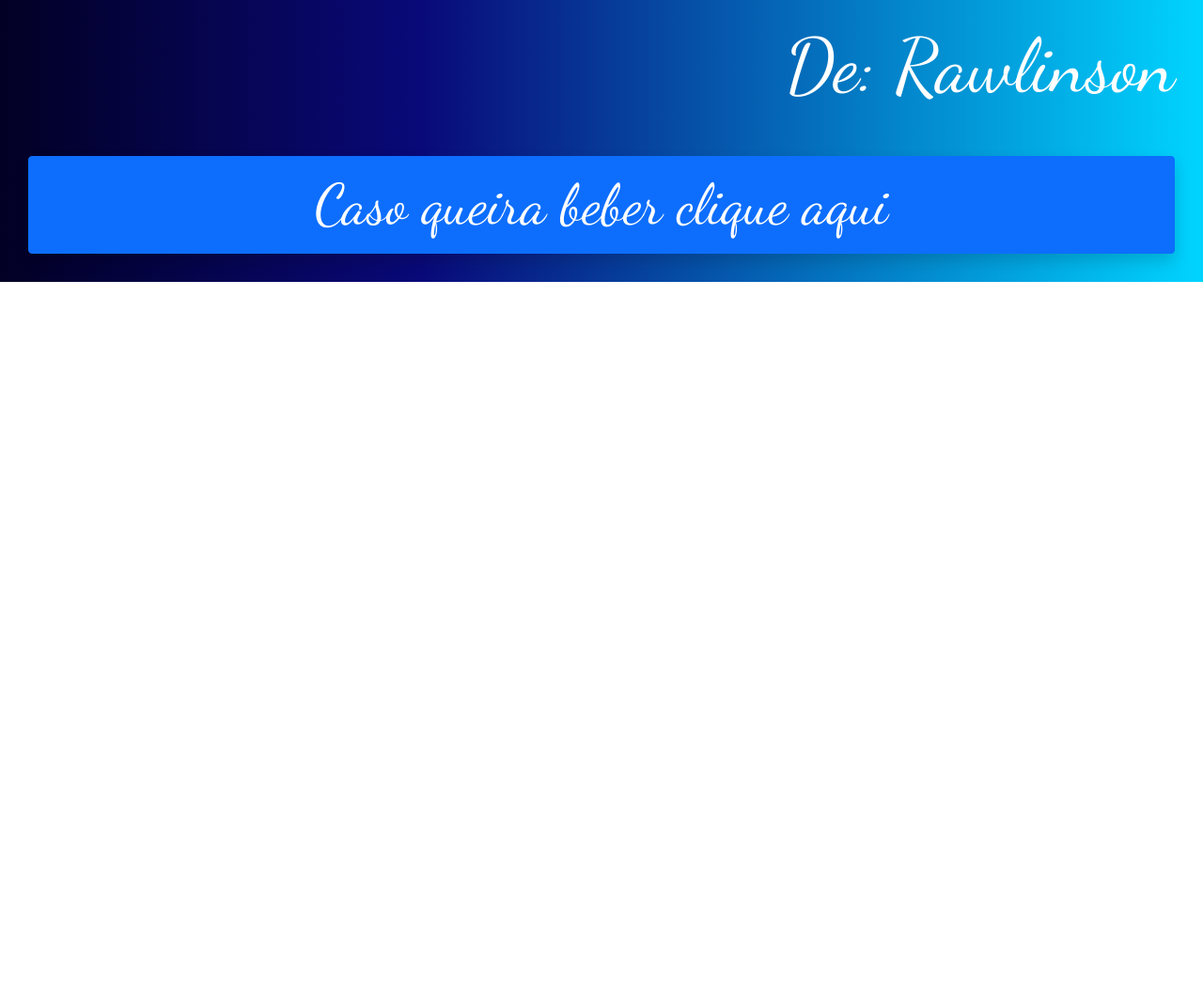
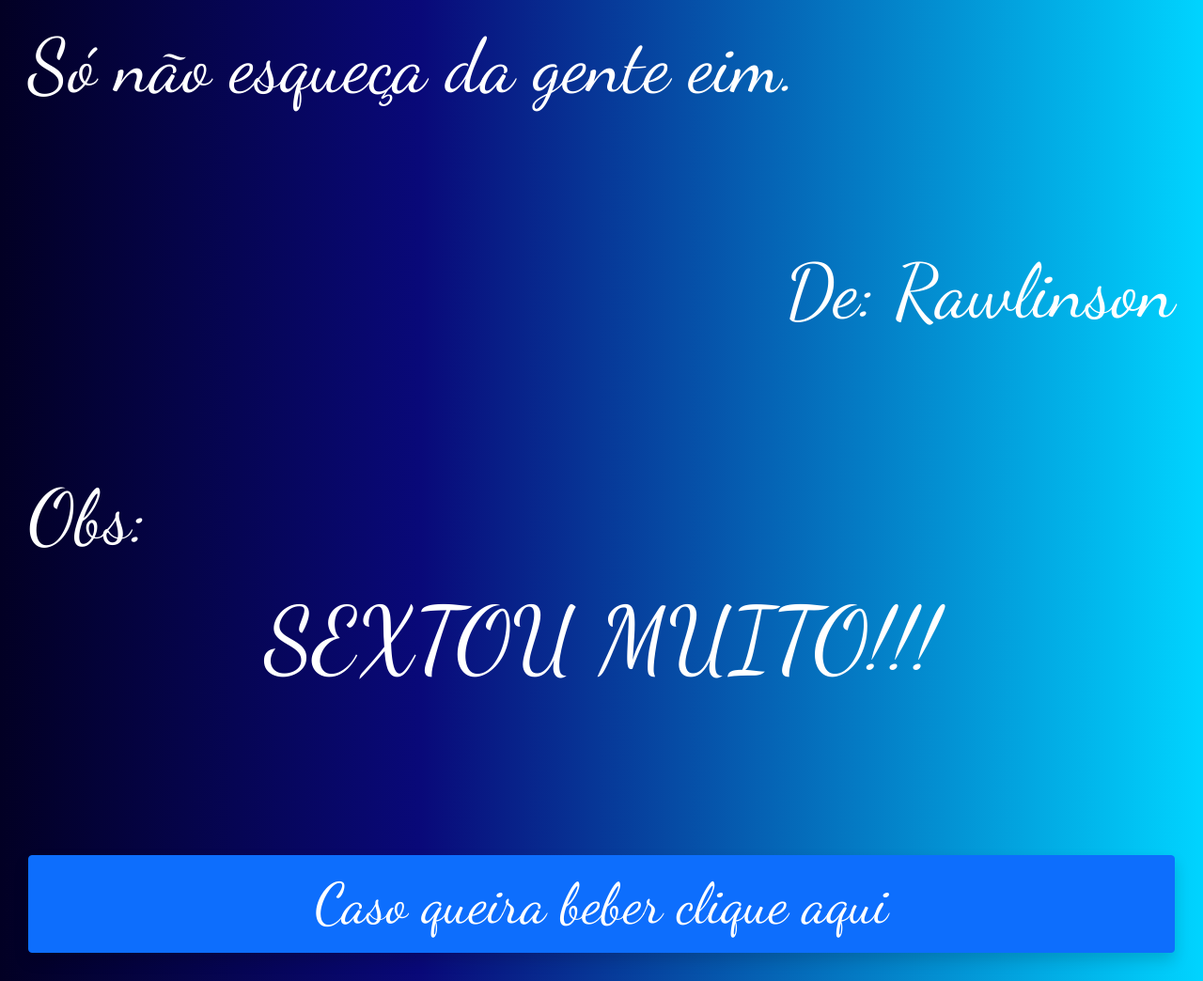
Before and after one commit to rawrolim/MensagemBarbara, a plain HTML site: page index.html in a window 1280 px wide. Shown: the part 2900-3944 px from the top of the page at 94% size. Before the commit the page ends 3200 px from the top, so only its background shows below. Drawn offline with nearby package versions, Linux system fonts and the light colour scheme; a web font is replaced by a local one.

Commit message:
DONE: mensagem

```diff
--- a/index.html
+++ b/index.html
@@ -29,8 +29,17 @@
             Mas isso não é um adeus e sim um até logo.
             <br>
             Sentirei e sentiremos muitas saudade.
-
+            <br>
+            Só não esqueça da gente eim.
+            <br>
+            <br>
             <div class="de">De: Rawlinson</div>
+            <br>
+            Obs:
+            <div class="sextou">
+                SEXTOU MUITO!!!
+            </div>
+            <br>
             <button onclick="redirecionar()" class="btn btn-primary button shadow">Caso queira beber clique aqui</button>
 
         </div>
--- a/styles.css
+++ b/styles.css
@@ -32,3 +32,8 @@ body{
 .de{
     text-align: end;
 }
+
+.sextou{
+    text-align: center;
+    font-size: 6rem;
+}
```
